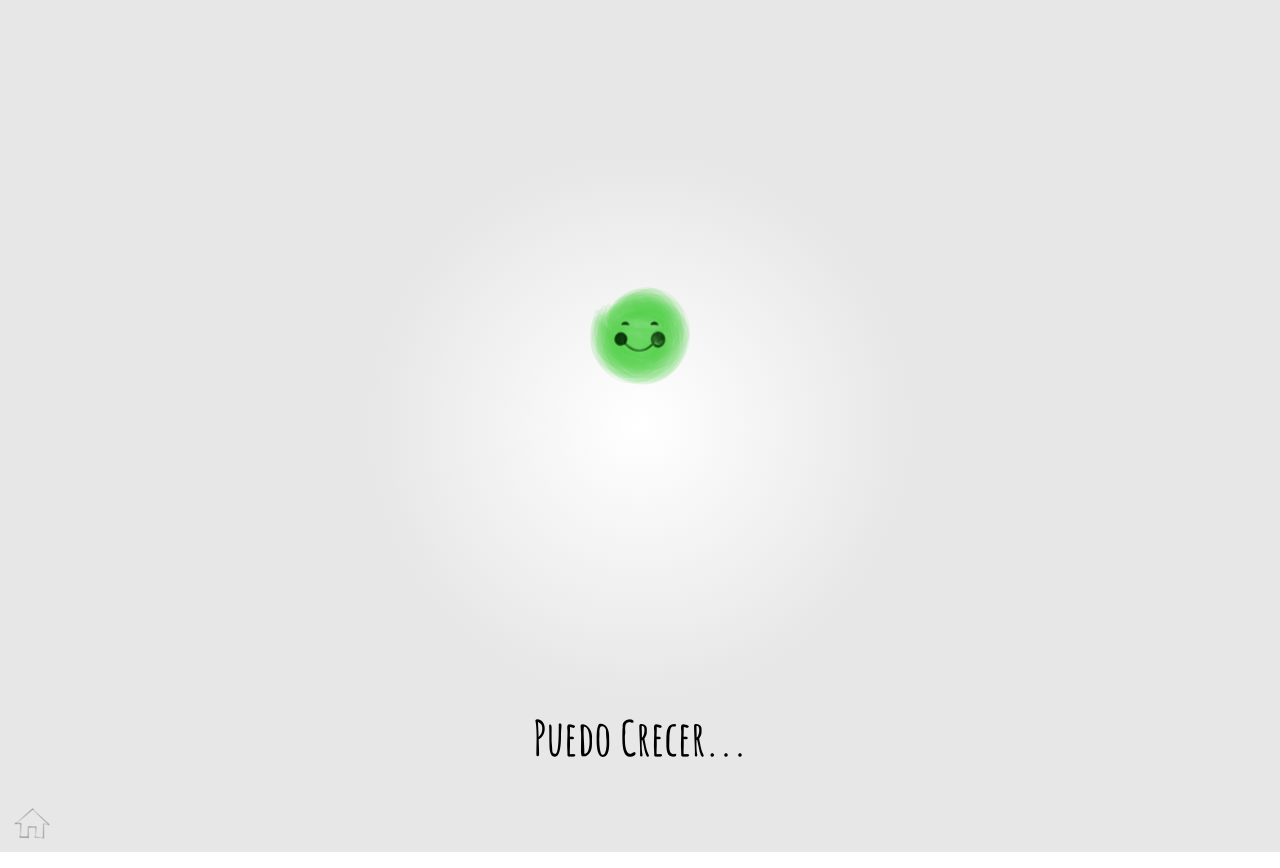
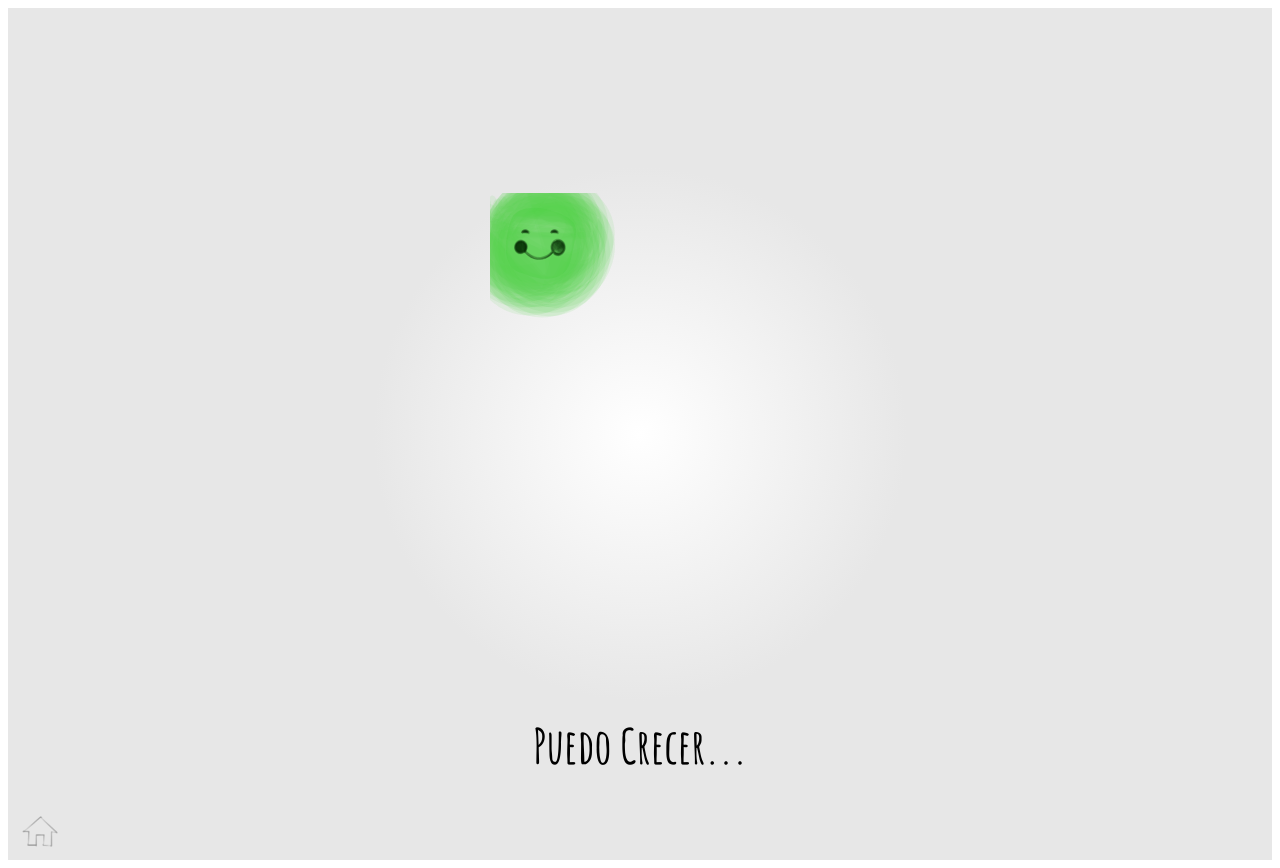
Before and after one commit to frontendcafe/cmyk-lime, a Next.js app: page /punto/05 in a window 1280 px wide. Built offline with nearby package versions, Linux system fonts and the light colour scheme.

Commit message:
issue-20: updating scale values & inverseScale

```diff
--- a/pages/_app.js
+++ b/pages/_app.js
@@ -1,4 +1,4 @@
-import '../styles/globals.css';
+import '../styles/Home.module.css';
 
 function MyApp({ Component, pageProps }) {
   return <Component {...pageProps} />;
--- a/pages/punto/05/05.module.css
+++ b/pages/punto/05/05.module.css
@@ -40,6 +40,28 @@
   flex: 1;
 }
 
+.puppet {
+  position: relative;
+  height: 100%;
+  width: 100%;
+}
+
+.faceContainer {
+  position: absolute;
+  left: 0;
+  top: 0;
+  height: 100%;
+  width: 100%;
+}
+
+.greenBlobContainer {
+  position: absolute;
+  left: 0;
+  top: 0;
+  height: 100%;
+  width: 100%;
+}
+
 @media (max-width: 600px) {
   .grid {
     width: 100%;
--- a/pages/punto/05/PuntoPuppet.jsx
+++ b/pages/punto/05/PuntoPuppet.jsx
@@ -1,5 +1,7 @@
 import { motion } from 'framer-motion';
 import { useTransform, useMotionValue } from 'framer-motion';
+import { useEffect } from 'react';
+import styles from './05.module.css';
 
 const PuntoPuppet = ({
   // happy,
@@ -20,18 +22,36 @@ const PuntoPuppet = ({
   const x = useMotionValue(0);
   const scale = useTransform(
     x,
-    [25, 50, 75, 100, 125, 150, 175, 200, 225, 250, 275, 300],
-    [1.32, 1.64, 1.96, 2.28, 2.6, 2.92, 3.26, 3.58, 3.9, 4.22, 4.54, 4.86]
+    [25, 50, 75, 100, 125, 150],
+    [1.5, 2, 2.5, 3, 3.5, 4]
+  );
+  const inverseScale = useTransform(
+    x,
+    [25, 50, 75, 100, 125, 150],
+    [0.67, 0.5, 0.4, 0.33, 0.28, 0.25]
+  );
+  const sizeScale = useTransform(
+    x,
+    [25, 50, 75, 100, 125, 150],
+    ['150', '200', '250', '300', '350', '400']
   );
 
-  const HandleDrag = () => {};
+  const handleDrag = () => {
+    console.log(scale.current);
+  };
+  // useEffect(() => {
+  //   const handleDrag = (x) => {
+  //     let testvvv = useMotionValue(x);
+  //   };
+  // })
 
   return (
     <motion.svg
-      width="100"
-      height="100"
-      // style={{ x: x, scale: scale }}
-
+      // width={sizeScale}
+      // height={sizeScale}
+      width="300"
+      height="300"
+      // style={{ scale: scale }}
       /*
       si style va en el svg, como esta ahora, todo el svg crece y habria que reducir el scale de la
       carita dinamicamente. si el style va en el green blob, la carita no necesita ser ajustada
@@ -45,6 +65,7 @@ const PuntoPuppet = ({
     >
       <g id="PuntoPuppet">
         <motion.g
+          style={{ scale: scale }}
           animate={{ rotate: 360 }}
           initial={{ rotate: 1 }}
           transition={{ ease: 'linear', duration: 10, repeat: Infinity }}
@@ -175,7 +196,13 @@ const PuntoPuppet = ({
             />
           </g>
         </motion.g>
-        <motion.g id="face_main">
+        <motion.g
+          id="face_main"
+          // className={styles.faceContainer}
+          // style={{
+          //   scale: inverseScale,
+          // }}
+        >
           <g id="Face" fill="#001E00">
             <motion.g
               id="MouthBlushed"
@@ -1641,8 +1668,10 @@ const PuntoPuppet = ({
               right: 50,
               bottom: 50,
             }}
-            onDrag={(e) => HandleDrag(e.x)}
+            style={{ x: x }}
+            // onDrag={(e) => handleDrag(e.x)}
             onDragStart={dragStart}
+            onDrag={handleDrag}
           >
             <path id="Vector ext" d="M150 0H0V150H150V0Z" opacity="0" />
           </motion.g>
```
